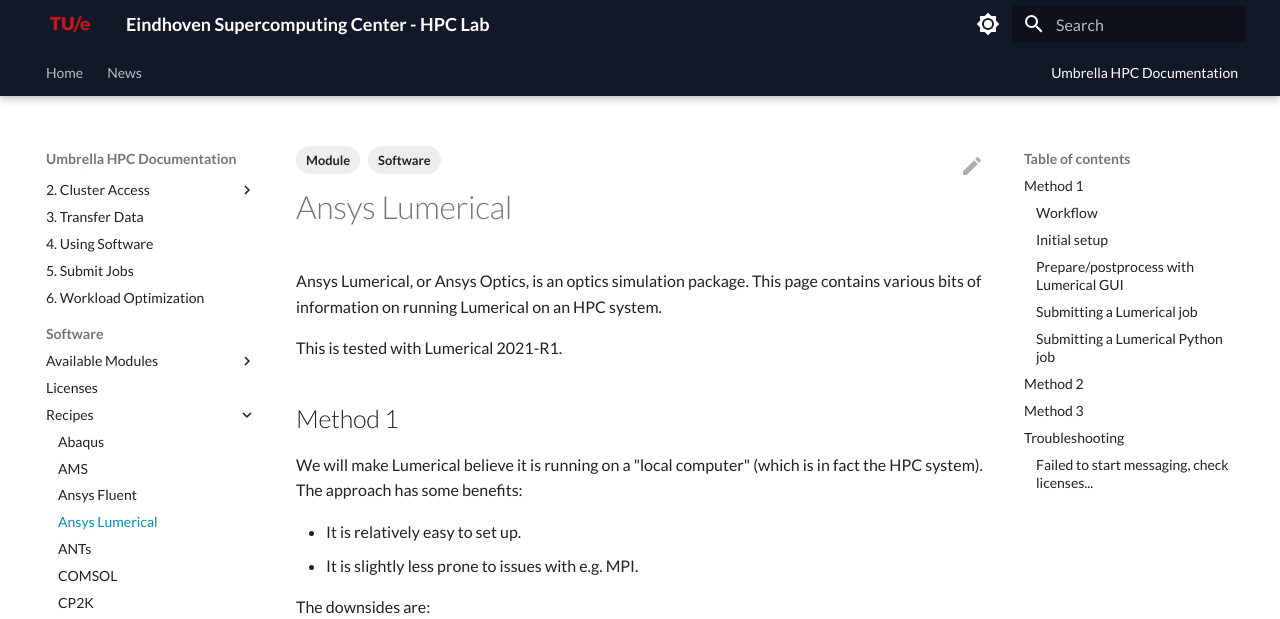
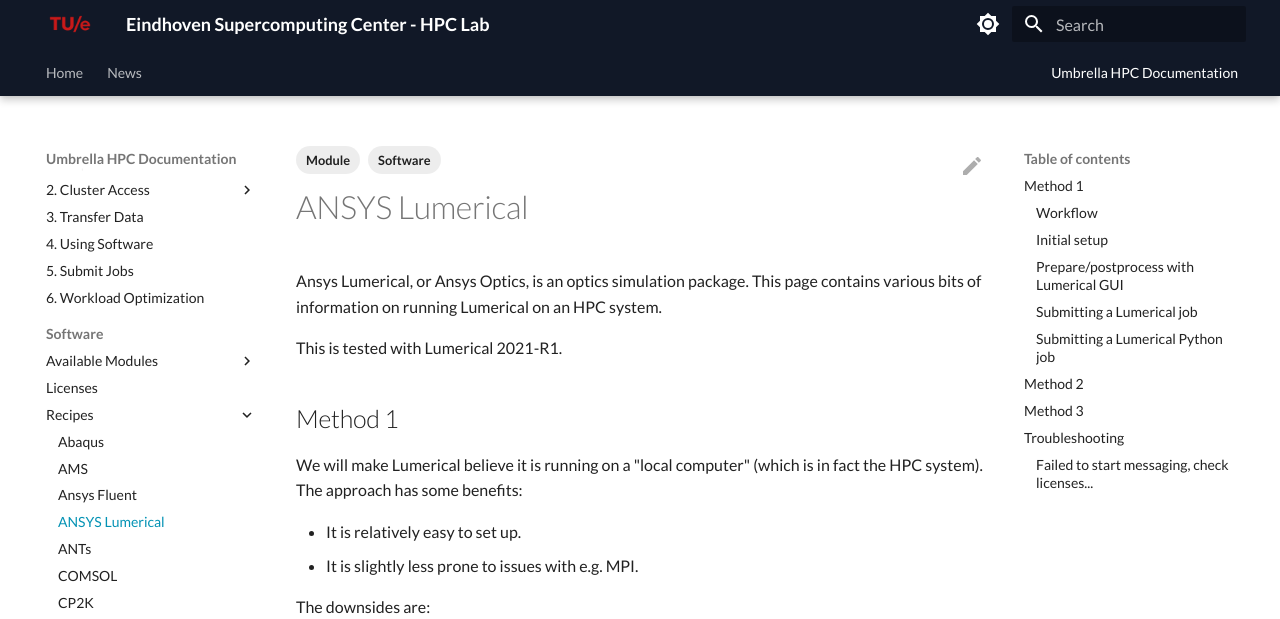
Before and after one commit to gferhpc/supercomputing.tue.nl, an MkDocs documentation site: the page built from pages/documentation/software/recipes/ansys_lumerical.md, in a window 1280 px wide and 900 px high. Shown: the top 619 px of the window. Built offline with MkDocs 1.6.1 and Material for MkDocs 9.7.7, drawn with Linux system fonts in a browser that asks for light colours; part of the change alters nothing that is shown.

```diff
--- a/pages/documentation/software/recipes/ansys_lumerical.md
+++ b/pages/documentation/software/recipes/ansys_lumerical.md
@@ -1,7 +1,8 @@
 ---
+title: ANSYS Lumerical
 tags: [Software, Module]
 ---
-# Ansys Lumerical
+
 Ansys Lumerical, or Ansys Optics, is an optics simulation package. This
 page contains various bits of information on running Lumerical on an HPC
 system.
```
